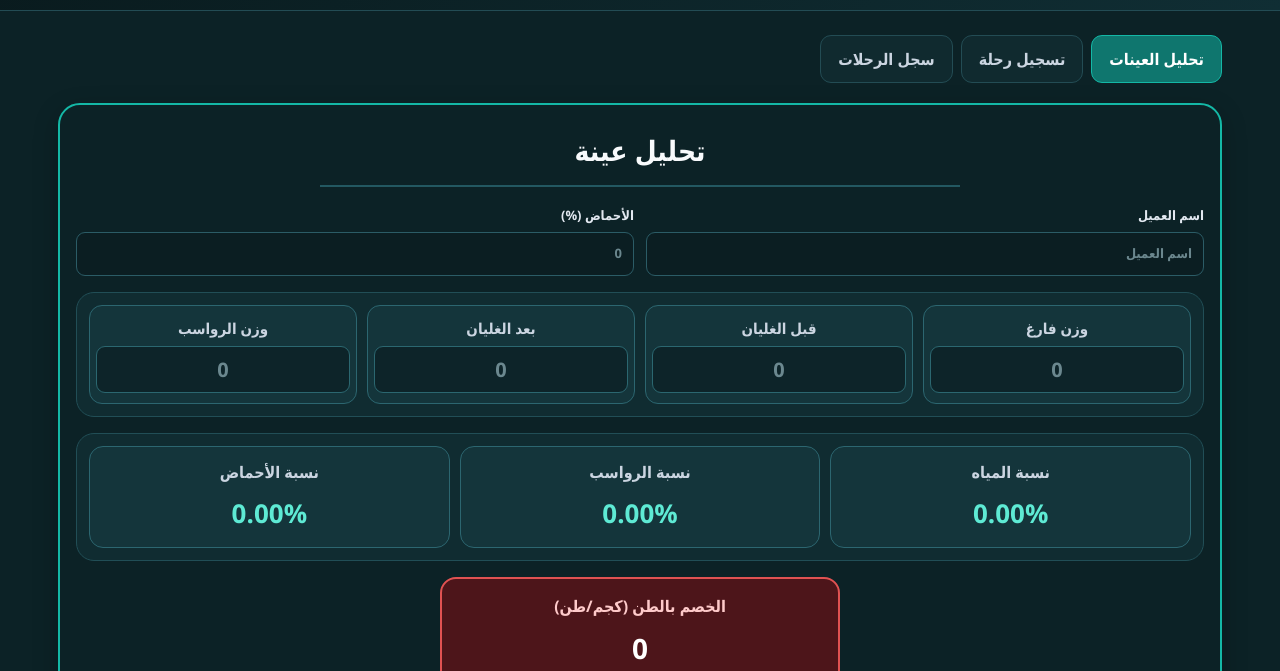
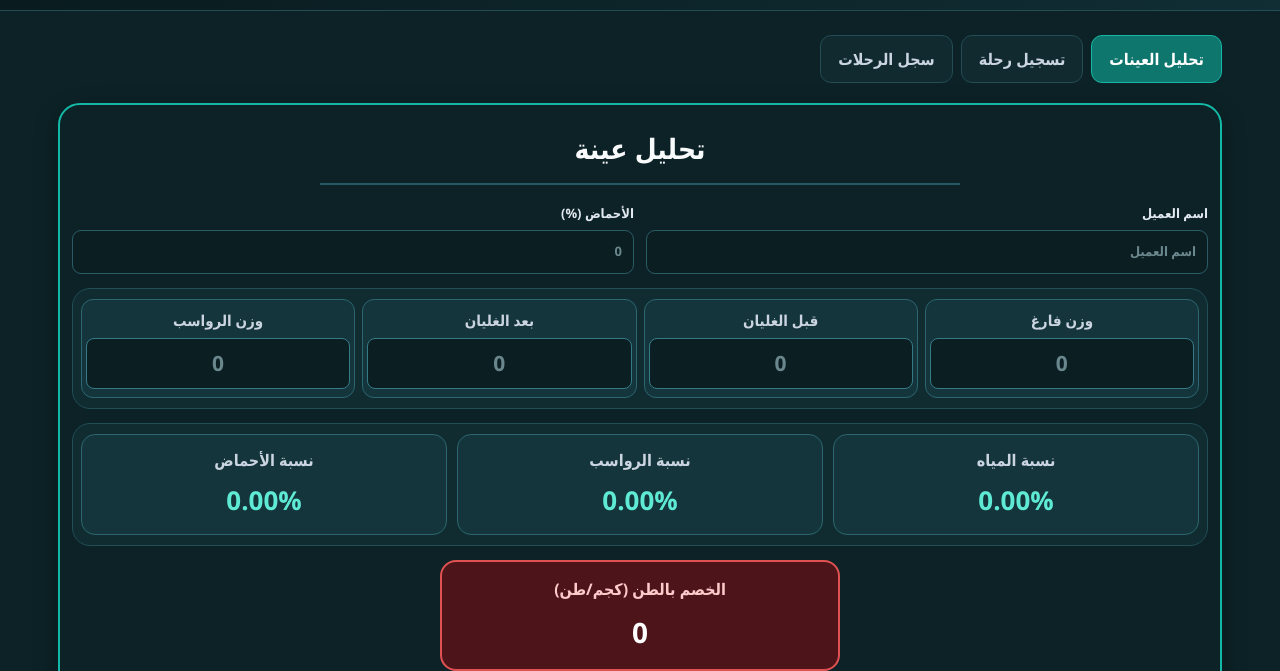
Before and after one commit to alim1ragab-coder/delta-reps-app, a plain HTML site: page index.html in a window 1280 px wide. Shown: the part 74-745 px from the top of the page. Drawn offline with Linux system fonts and the light colour scheme.

Commit message:
Update styles.css

```diff
--- a/styles.css
+++ b/styles.css
@@ -376,11 +376,11 @@ tbody tr:nth-child(even) {
   font-size: 12px;
 }
 
-/* تصميم كارت التحاليل المطابق للصورة السابقة */
+/* تصميم كارت التحاليل واستغلال المساحة لوضوح الأرقام */
 .lab-showcase-panel {
   border: 2.5px solid var(--teal);
   border-radius: 22px;
-  padding: 22px 16px;
+  padding: 20px 12px;
   background: #0c2226;
 }
 
@@ -403,31 +403,31 @@ tbody tr:nth-child(even) {
   display: grid;
   grid-template-columns: repeat(2, minmax(0, 1fr));
   gap: 12px;
-  margin-bottom: 16px;
+  margin-bottom: 14px;
 }
 
 .lab-group-box {
   background: #102c31;
   border: 1.5px solid #214e56;
   border-radius: 18px;
-  padding: 12px;
-  margin-bottom: 16px;
+  padding: 10px 8px;
+  margin-bottom: 14px;
   overflow-x: auto;
 }
 
 /* الصف الأول: 4 مربعات جنب بعض */
 .lab-weights-grid {
   display: grid;
-  grid-template-columns: repeat(4, minmax(72px, 1fr));
-  gap: 10px;
-  min-width: 310px;
+  grid-template-columns: repeat(4, minmax(76px, 1fr));
+  gap: 7px;
+  min-width: 316px;
 }
 
 .lab-box-card {
   background: #14353b;
   border: 1.6px solid #2c6670;
-  border-radius: 13px;
-  padding: 10px 6px;
+  border-radius: 12px;
+  padding: 8px 4px;
   text-align: center;
   align-items: center;
   justify-content: space-between;
@@ -442,14 +442,16 @@ tbody tr:nth-child(even) {
 }
 
 .lab-box-card input {
+  width: 100%;
   text-align: center;
-  font-size: clamp(15px, 3.6vw, 20px);
+  font-size: clamp(16px, 3.8vw, 21px);
   font-weight: 800;
+  letter-spacing: 0.2px;
   color: #ffffff;
-  background: #0d2429;
-  border: 1px solid #2b6770;
-  border-radius: 9px;
-  padding: 6px 4px;
+  background: #0b1f23;
+  border: 1px solid #357b87;
+  border-radius: 8px;
+  padding: 7px 3px;
 }
 
 /* الصف الثاني: 3 مربعات جنب بعض (نسبة المياه، نسبة الرواسب، نسبة الأحماض) */
```
